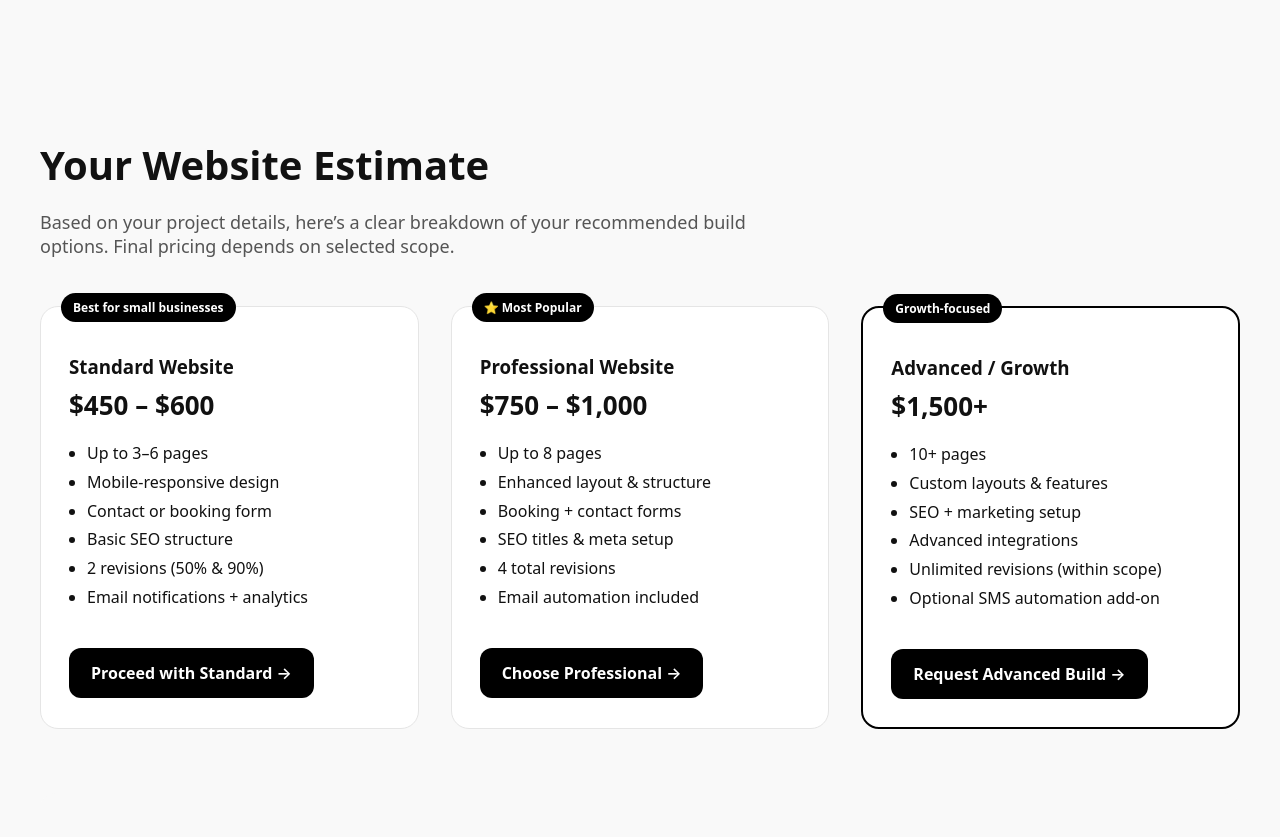
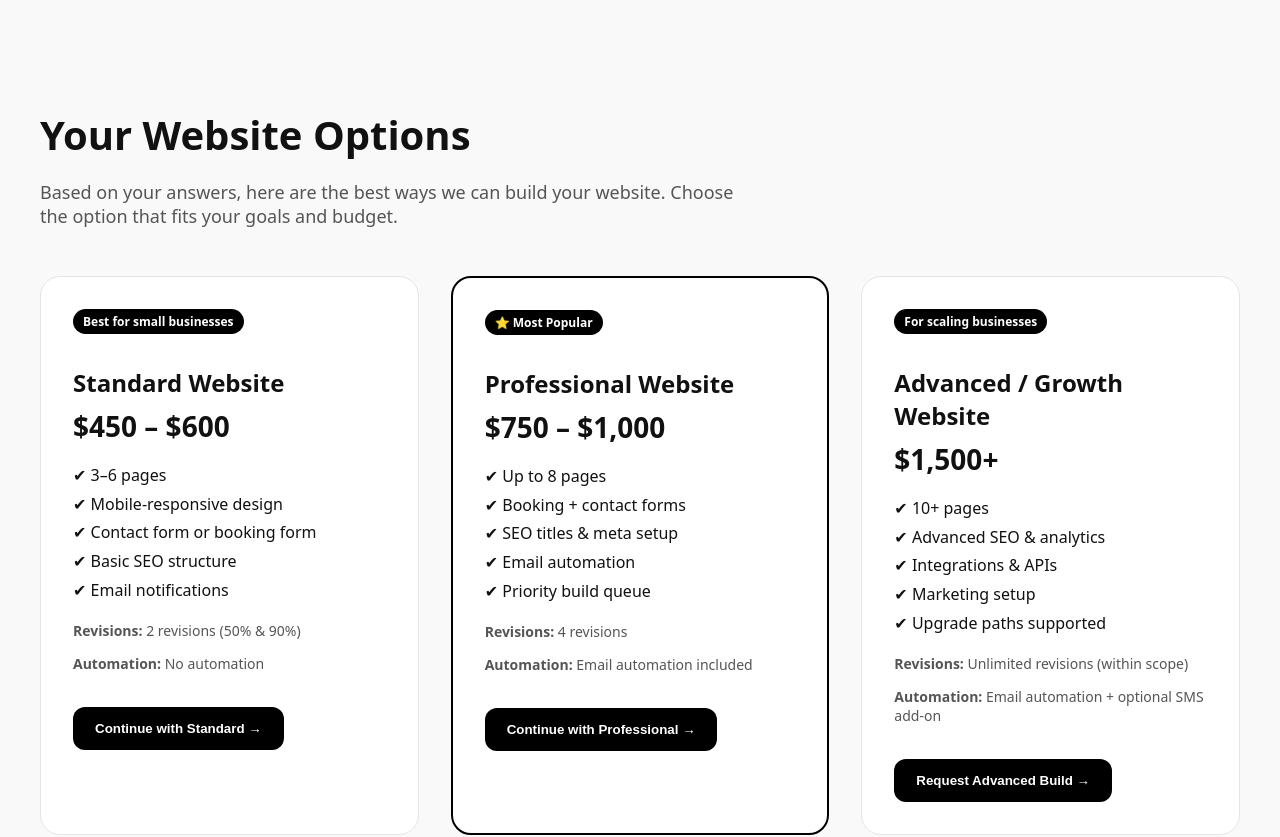
Before and after one commit to kkoly10/website-builder, a Next.js app: page /estimate in a window 1280 px wide. Shown: the top 837 px of the page. Built offline with nearby package versions, Linux system fonts and the light colour scheme.

Commit message:
Update EstimateClient.tsx

```diff
--- a/app/estimate/EstimateClient.tsx
+++ b/app/estimate/EstimateClient.tsx
@@ -1,226 +1,211 @@
 "use client";
 
-import { useSearchParams } from "next/navigation";
 import Link from "next/link";
-import { calculatePrice, IntakeData } from "@/lib/pricing";
-
-/* -------- SAFE PARSERS -------- */
-
-function parseWebsiteType(v: string | null): IntakeData["websiteType"] {
-  if (v === "Ecommerce") return "Ecommerce";
-  if (v === "Portfolio") return "Portfolio";
-  if (v === "Landing") return "Landing";
-  return "Business";
-}
-
-function parsePages(v: string | null): IntakeData["pages"] {
-  if (v === "1") return "1";
-  if (v === "6-10") return "6-10";
-  return "3-5";
-}
-
-function parseDesign(v: string | null): IntakeData["design"] {
-  if (v === "Classic") return "Classic";
-  if (v === "Creative") return "Creative";
-  return "Modern";
-}
-
-function parseTimeline(v: string | null): IntakeData["timeline"] {
-  if (v === "Under 14 days") return "Under 14 days";
-  if (v === "2-3 weeks") return "2-3 weeks";
-  return "4+ weeks";
-}
-
-/* -------- PAGE -------- */
 
 export default function EstimateClient() {
-  const params = useSearchParams();
+  return (
+    <main style={container}>
+      {/* HEADER */}
+      <header style={{ marginBottom: 48 }}>
+        <h1 style={title}>Your Website Options</h1>
+        <p style={subtitle}>
+          Based on your answers, here are the best ways we can build your website.
+          Choose the option that fits your goals and budget.
+        </p>
+      </header>
 
-  const data: IntakeData = {
-    websiteType: parseWebsiteType(params.get("websiteType")),
-    pages: parsePages(params.get("pages")),
-    booking: params.get("booking") === "true",
-    payments: params.get("payments") === "true",
-    blog: params.get("blog") === "true",
-    design: parseDesign(params.get("design")),
-    timeline: parseTimeline(params.get("timeline")),
-  };
+      {/* PRICING TIERS */}
+      <section style={grid}>
+        {/* STANDARD */}
+        <PricingCard
+          title="Standard Website"
+          price="$450 – $600"
+          badge="Best for small businesses"
+          features={[
+            "3–6 pages",
+            "Mobile-responsive design",
+            "Contact form or booking form",
+            "Basic SEO structure",
+            "Email notifications",
+          ]}
+          revisions="2 revisions (50% & 90%)"
+          automation="No automation"
+          cta="Continue with Standard →"
+        />
 
-  const price = calculatePrice(data);
+        {/* PROFESSIONAL */}
+        <PricingCard
+          title="Professional Website"
+          price="$750 – $1,000"
+          badge="⭐ Most Popular"
+          highlight
+          features={[
+            "Up to 8 pages",
+            "Booking + contact forms",
+            "SEO titles & meta setup",
+            "Email automation",
+            "Priority build queue",
+          ]}
+          revisions="4 revisions"
+          automation="Email automation included"
+          cta="Continue with Professional →"
+        />
 
-  const recommended =
-    price.total <= 600 ? "standard" :
-    price.total <= 1000 ? "professional" :
-    "advanced";
+        {/* ADVANCED */}
+        <PricingCard
+          title="Advanced / Growth Website"
+          price="$1,500+"
+          badge="For scaling businesses"
+          features={[
+            "10+ pages",
+            "Advanced SEO & analytics",
+            "Integrations & APIs",
+            "Marketing setup",
+            "Upgrade paths supported",
+          ]}
+          revisions="Unlimited revisions (within scope)"
+          automation="Email automation + optional SMS add-on"
+          cta="Request Advanced Build →"
+        />
+      </section>
 
-  return (
-    <main style={{ maxWidth: 1200, margin: "80px auto", padding: 24 }}>
-      {/* HEADER */}
-      <section style={{ marginBottom: 48 }}>
-        <h1 style={{ fontSize: 40, marginBottom: 12 }}>
-          Your Website Estimate
-        </h1>
-        <p style={{ fontSize: 18, color: "#555", maxWidth: 720 }}>
-          Based on your project details, here’s a clear breakdown of your
-          recommended build options. Final pricing depends on selected scope.
+      {/* DISCLAIMER */}
+      <section style={disclaimer}>
+        <p>
+          Third-party tools, APIs, analytics platforms, and SMS services may
+          require separate accounts and usage fees. SMS automation is available
+          only as an optional add-on for Advanced projects.
         </p>
       </section>
 
-      {/* TIERS */}
-      <div
-        style={{
-          display: "grid",
-          gridTemplateColumns: "repeat(auto-fit, minmax(300px, 1fr))",
-          gap: 32,
-        }}
-      >
-        <Tier
-          title="Standard Website"
-          price="$450 – $600"
-          highlight={recommended === "standard"}
-          badge="Best for small businesses"
-          features={[
-            "Up to 3–6 pages",
-            "Mobile-responsive design",
-            "Contact or booking form",
-            "Basic SEO structure",
-            "2 revisions (50% & 90%)",
-            "Email notifications + analytics",
-          ]}
-          cta="/build"
-          ctaText="Proceed with Standard →"
-        />
-
-        <Tier
-          title="Professional Website"
-          price="$750 – $1,000"
-          highlight={recommended === "professional"}
-          badge="⭐ Most Popular"
-          features={[
-            "Up to 8 pages",
-            "Enhanced layout & structure",
-            "Booking + contact forms",
-            "SEO titles & meta setup",
-            "4 total revisions",
-            "Email automation included",
-          ]}
-          cta="/build"
-          ctaText="Choose Professional →"
-        />
-
-        <Tier
-          title="Advanced / Growth"
-          price="$1,500+"
-          highlight={recommended === "advanced"}
-          badge="Growth-focused"
-          features={[
-            "10+ pages",
-            "Custom layouts & features",
-            "SEO + marketing setup",
-            "Advanced integrations",
-            "Unlimited revisions (within scope)",
-            "Optional SMS automation add-on",
-          ]}
-          cta="/build"
-          ctaText="Request Advanced Build →"
-        />
-      </div>
-
-      {/* WHY PRICE */}
-      <section
-        style={{
-          marginTop: 64,
-          padding: 32,
-          background: "#f9f9f9",
-          borderRadius: 16,
-        }}
-      >
-        <h2 style={{ marginBottom: 12 }}>How we calculated this</h2>
-        <ul style={{ lineHeight: 1.8, color: "#444", paddingLeft: 18 }}>
-          <li>• Page count and feature requirements</li>
-          <li>• Design complexity</li>
-          <li>• Timeline urgency</li>
-        </ul>
-        <p style={{ marginTop: 12, fontSize: 14, color: "#666" }}>
-          Third-party tools, APIs, and messaging services may require separate
-          accounts and usage fees.
-        </p>
-      </section>
-
-      <div style={{ marginTop: 48 }}>
+      <div style={{ marginTop: 40 }}>
         <Link href="/" style={{ color: "#666", textDecoration: "none" }}>
-          ← Back to homepage
+          ← Back to home
         </Link>
       </div>
     </main>
   );
 }
 
-/* -------- COMPONENT -------- */
+/* ---------- COMPONENTS ---------- */
 
-function Tier({
+function PricingCard({
   title,
   price,
   features,
+  revisions,
+  automation,
   cta,
-  ctaText,
   badge,
   highlight,
 }: any) {
   return (
     <div
       style={{
+        ...card,
         border: highlight ? "2px solid #000" : "1px solid #e5e5e5",
-        borderRadius: 18,
-        padding: 28,
-        background: "#fff",
-        position: "relative",
       }}
     >
-      {badge && (
-        <div
-          style={{
-            position: "absolute",
-            top: -14,
-            left: 20,
-            background: "#000",
-            color: "#fff",
-            padding: "6px 12px",
-            borderRadius: 999,
-            fontSize: 12,
-            fontWeight: 600,
-          }}
-        >
-          {badge}
-        </div>
-      )}
+      {badge && <div style={badgeStyle}>{badge}</div>}
 
-      <h3 style={{ marginBottom: 8 }}>{title}</h3>
-      <div style={{ fontSize: 26, fontWeight: 700, marginBottom: 16 }}>
-        {price}
-      </div>
+      <h2 style={{ marginBottom: 8 }}>{title}</h2>
+      <div style={priceStyle}>{price}</div>
 
-      <ul style={{ lineHeight: 1.8, paddingLeft: 18 }}>
+      <ul style={list}>
         {features.map((f: string) => (
-          <li key={f}>{f}</li>
+          <li key={f}>✔ {f}</li>
         ))}
       </ul>
 
-      <Link
-        href={cta}
-        style={{
-          display: "inline-block",
-          marginTop: 20,
-          padding: "14px 22px",
-          background: "#000",
-          color: "#fff",
-          borderRadius: 12,
-          textDecoration: "none",
-          fontWeight: 600,
-        }}
-      >
-        {ctaText}
-      </Link>
+      <p style={meta}>
+        <strong>Revisions:</strong> {revisions}
+      </p>
+      <p style={meta}>
+        <strong>Automation:</strong> {automation}
+      </p>
+
+      <button style={primaryBtn}>{cta}</button>
     </div>
   );
 }
+
+/* ---------- STYLES ---------- */
+
+const container = {
+  maxWidth: 1200,
+  margin: "0 auto",
+  padding: "80px 24px",
+};
+
+const title = {
+  fontSize: 40,
+  fontWeight: 700,
+  marginBottom: 12,
+};
+
+const subtitle = {
+  fontSize: 18,
+  color: "#555",
+  maxWidth: 720,
+};
+
+const grid = {
+  display: "grid",
+  gridTemplateColumns: "repeat(auto-fit, minmax(300px, 1fr))",
+  gap: 32,
+};
+
+const card = {
+  background: "#fff",
+  borderRadius: 20,
+  padding: 32,
+};
+
+const badgeStyle = {
+  display: "inline-block",
+  background: "#000",
+  color: "#fff",
+  padding: "4px 10px",
+  borderRadius: 999,
+  fontSize: 12,
+  fontWeight: 600,
+  marginBottom: 12,
+};
+
+const priceStyle = {
+  fontSize: 28,
+  fontWeight: 700,
+  marginBottom: 16,
+};
+
+const list = {
+  lineHeight: 1.8,
+  paddingLeft: 0,
+  listStyle: "none",
+};
+
+const meta = {
+  fontSize: 14,
+  color: "#555",
+  marginTop: 12,
+};
+
+const primaryBtn = {
+  marginTop: 20,
+  padding: "14px 22px",
+  background: "#000",
+  color: "#fff",
+  borderRadius: 12,
+  border: "none",
+  fontWeight: 600,
+  cursor: "pointer",
+};
+
+const disclaimer = {
+  marginTop: 48,
+  fontSize: 14,
+  color: "#555",
+  background: "#f9f9f9",
+  padding: 20,
+  borderRadius: 12,
+};
```
